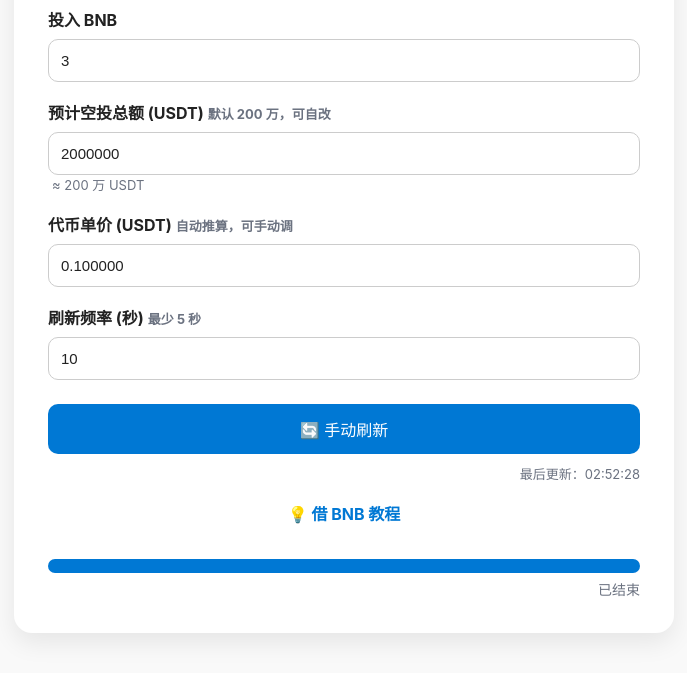
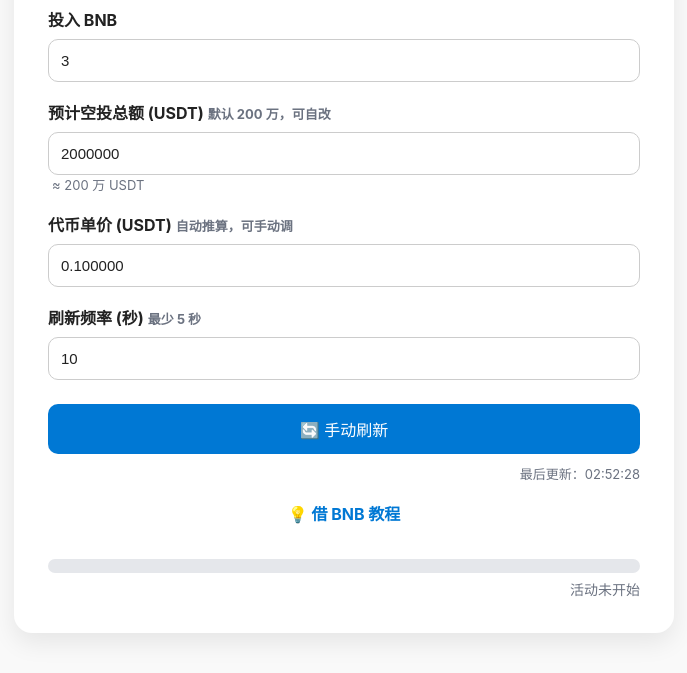
Before and after one commit to 7CCCCC21X/ido, a plain HTML site: page index.html in a window 1280 px wide. Shown: the part 130-803 px from the top of the page, without its empty margins (296-983 px from the left). Drawn offline with Linux system fonts and the light colour scheme; no server answers.

Commit message:
Update index.html

```diff
--- a/index.html
+++ b/index.html
@@ -2,7 +2,7 @@
 <html lang="zh">
 <head>
 <meta charset="UTF-8">
-<title>币安 Web3 钱包第三期Pre-TGE (BTR)</title>
+<title>币安 Web3 钱包第三期Pre-TGE  (BTR)</title>
 <meta name="viewport" content="width=device-width,initial-scale=1.0">
 <meta name="color-scheme" content="light dark">
 <style>
@@ -59,7 +59,7 @@
 <div class="container">
   <div id="errBanner" class="error-banner"></div>
 
-  <h2>币安 Web3 钱包第三期Pre-TGE (BTR)</h2>
+  <h2>币安 Web3 钱包第三期Pre-TGE  (BTR)</h2>
 
   <!-- 打新合约地址 -->
   <input id="targetAddress" type="hidden" value="0xe06c81c84655bdbf6cd12ffa1badacab6a0c95dd">
@@ -103,11 +103,10 @@
 <script>
 /* ----------- 配置 ----------- */
 const CONFIG={
-  TOTAL_TARGET_BNB:481.92,               // 募集目标（已按你给的值调整）
+  TOTAL_TARGET_BNB:481.92,               // 募集目标（BNB）
   TOTAL_TOKENS:20_000_000,               // 总销售量（BTR）
-  // TODO: 请把实际开始/结束时间（北京时间或注明时区）发我，我再替换下面两个时间
-  START_TIME:new Date('2025-07-28T16:00:00+08:00'),
-  END_TIME:new Date('2025-07-28T18:00:00+08:00'),
+  START_TIME:new Date('2025-08-13T16:00:00+08:00'),
+  END_TIME:new Date('2025-08-13T18:00:00+08:00'),
   REFRESH_INTERVAL:10_000,               // 默认 10 秒
   PRICE_CACHE_MS:60_000,
   PRICE_APIS:[
```
